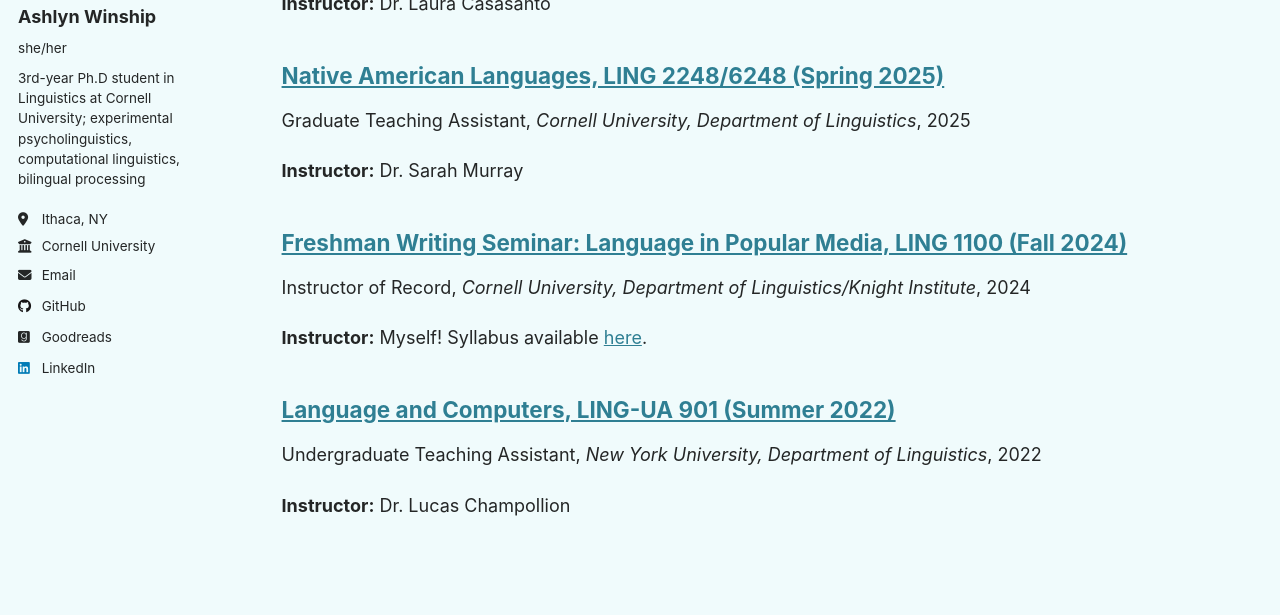
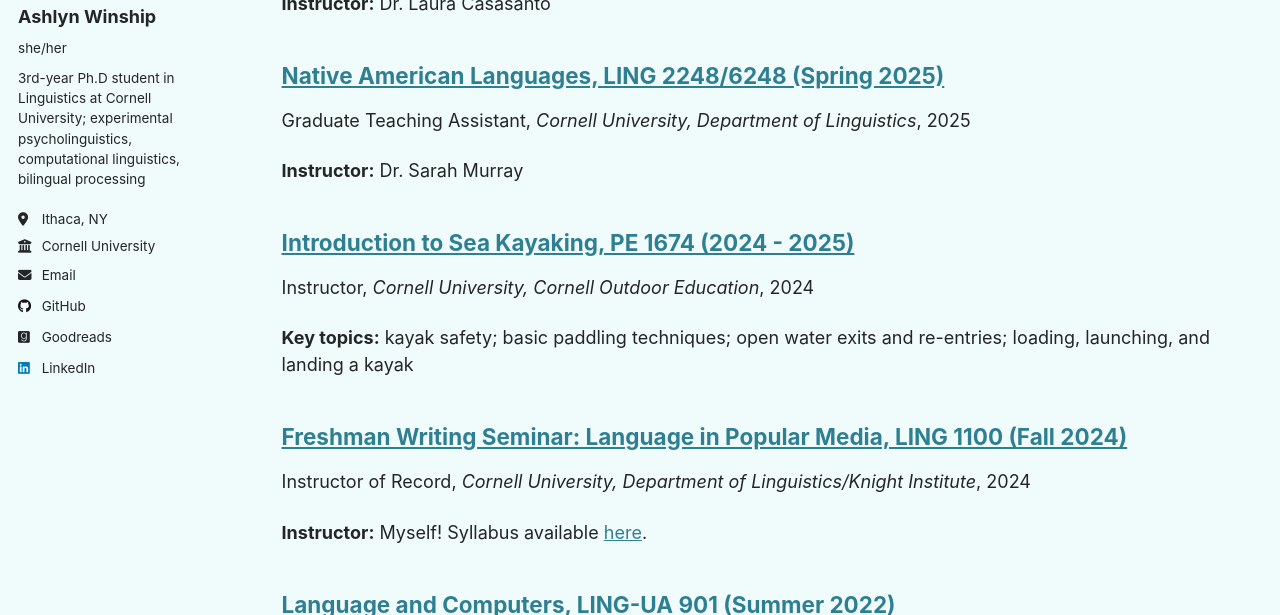
Before and after one commit to ashlynwinship/ashlynwinship.github.io, a Jekyll site: the page built from _pages/teaching.html, in a window 1280 px wide and 900 px high, cut to the strip 285-900 px from the top of the window. Built offline with Jekyll 4.4.1, drawn with Linux system fonts in a browser that asks for light colours; a file with an impossible date is left out.

Commit message:
Update 2024_fall_kayaking.md

```diff
--- a/_teaching/2024_fall_kayaking.md
+++ b/_teaching/2024_fall_kayaking.md
@@ -4,7 +4,7 @@ collection: teaching
 type: "Instructor"
 permalink: /teaching/2024_fall_kayaking
 venue: Cornell University, Cornell Outdoor Education
-date:
+date: 2024-08-24
 location: Ithaca, NY
 ---
 <b>Key topics:</b> kayak safety; basic paddling techniques; open water exits and re-entries; loading, launching, and landing a kayak
```
